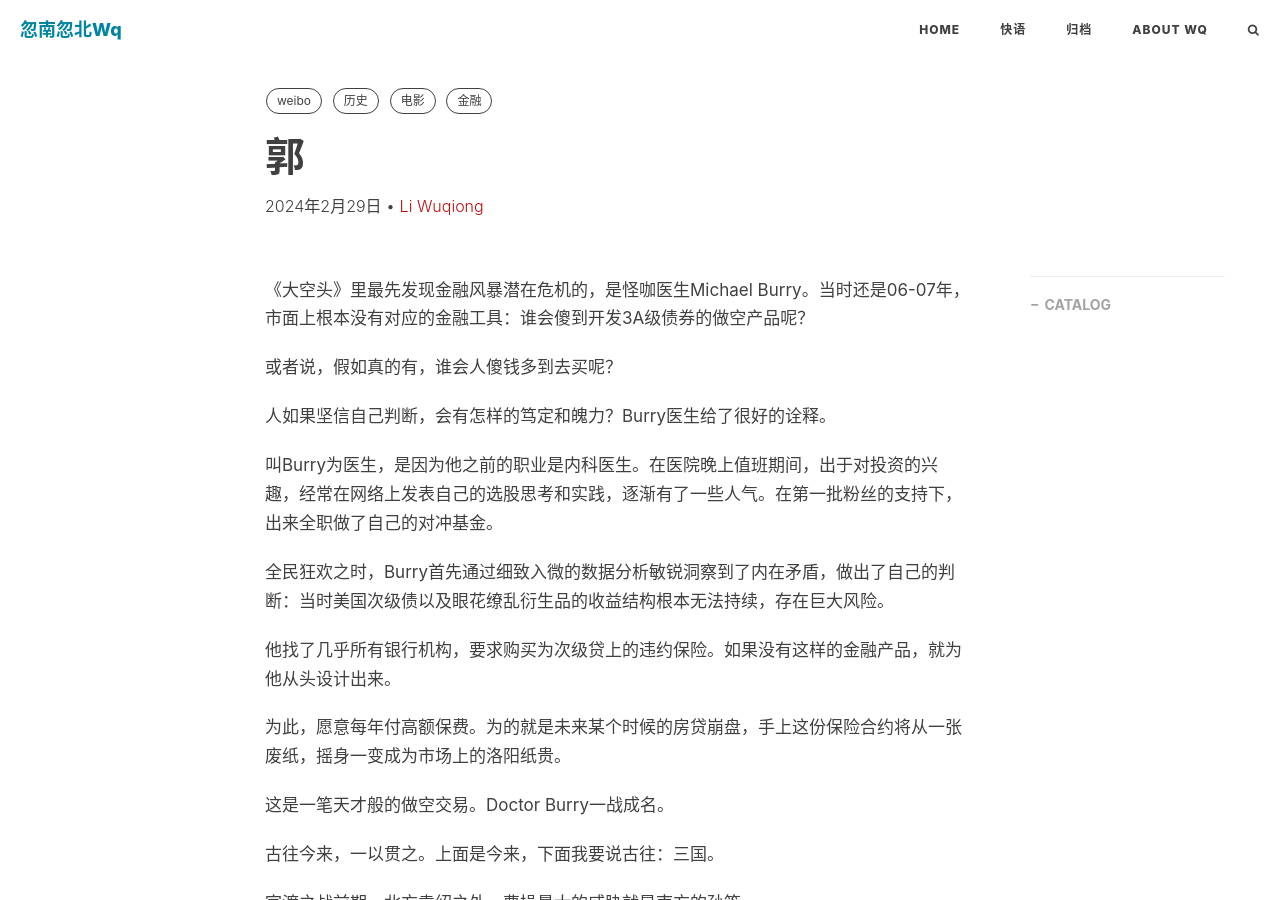
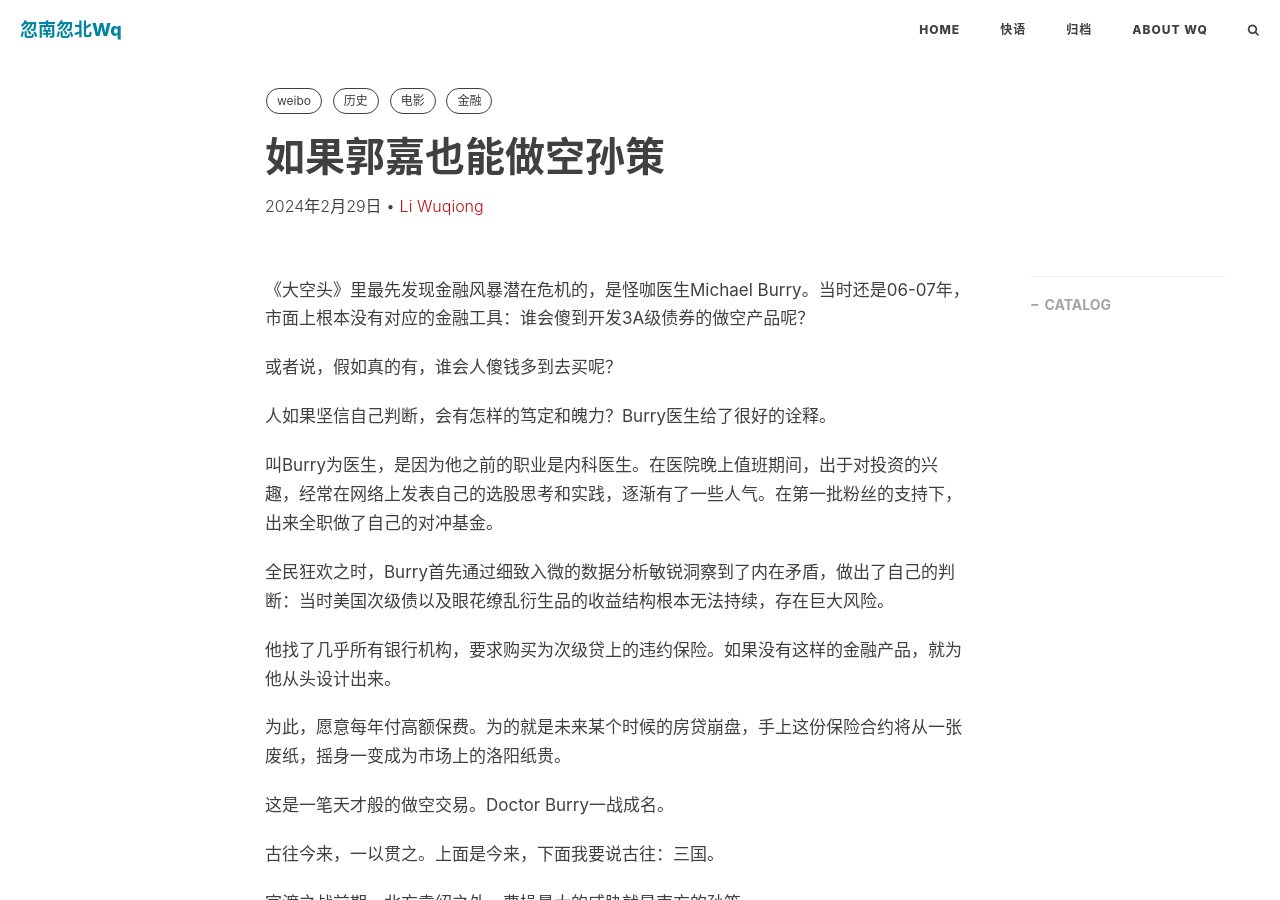
Before and after one commit to liwuqiong/blog_zh, a Jekyll site: the page built from _posts/2024Q1/2024-02-29-如果郭嘉也能做空孙策....md, in a window 1280 px wide and 900 px high. Built offline with Jekyll 4.4.1, drawn with Linux system fonts in a browser that asks for light colours; nearby versions of some CDN libraries; comment, search, counter and statistics services are not loaded.

Commit message:
liwuqiong: 2024-05-08 14:57:19

```diff
--- a/_posts/2024Q1/2024-02-29-如果郭嘉也能做空孙策....md
+++ b/_posts/2024Q1/2024-02-29-如果郭嘉也能做空孙策....md
@@ -1,5 +1,5 @@
 ---
-title: 郭
+title: 如果郭嘉也能做空孙策
 subtitle:
 tags:
 - weibo
```
